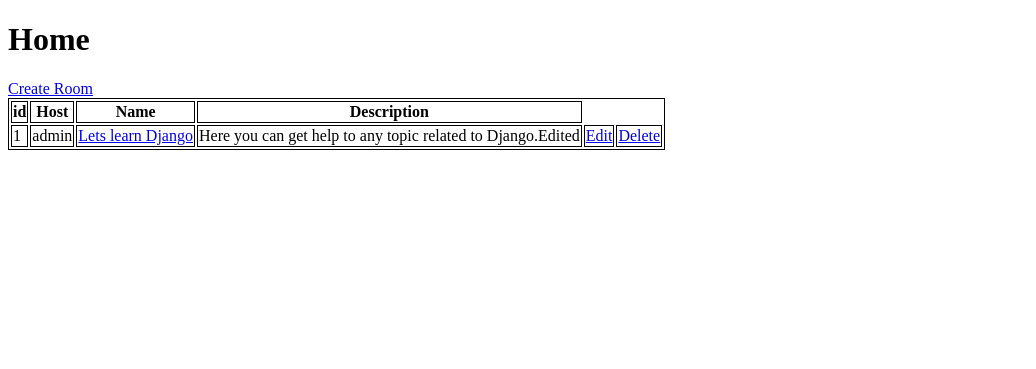
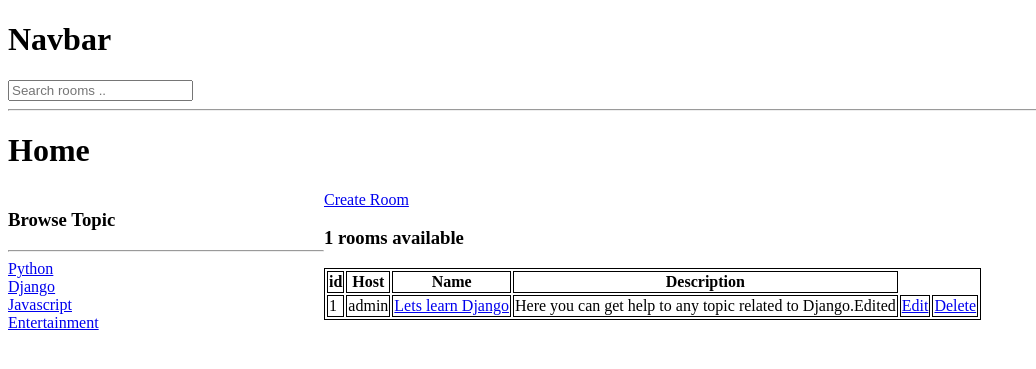
Before and after one commit to akash121kumar/StudyBud, a Django app: page / in a window 1280 px wide. Shown: the top 369 px of the page, without its empty margins (0-1036 px from the left). Run offline with Django 3.2, Linux system fonts and the light colour scheme; data comes from the database, SQL or seed files in the repository.

Commit message:
Search functionality added

```diff
--- a/base/templates/base/base.html
+++ b/base/templates/base/base.html
@@ -7,6 +7,7 @@
     <title>StudyBud</title>
 </head>
 <body>
+    {% include 'base/navbar.html' %}
     {% block content %}
     {% endblock content %}
 </body>
--- a/base/templates/base/home.html
+++ b/base/templates/base/home.html
@@ -1,8 +1,25 @@
 {% extends 'base/base.html' %}
 {% block content %}
+<style>
+  .home-container{
+    display: grid;
+    grid-template-columns: 1fr 3fr;
+  }
+</style>
 <h1>Home</h1>
-<div >
+<div class="home-container">
+  <div>
+    <h3>Browse Topic</h3>
+    <hr>
+    {% for topic in topics %}
+    <div>
+      <a href="{% url 'home' %}?q={{topic.name}}">{{topic.name}}</a>
+    </div>
+    {% endfor %}
+  </div>
+  <div >
     <a href="{% url 'create_room' %}">Create Room</a>
+    <h3>{{rooms_count}} rooms available</h3>
     <table style="border: 1px solid;">
         <tr style="border: 1px solid;">
           <th style="border: 1px solid;">id</th>
@@ -24,5 +41,8 @@
         {% endfor %}
 
       </table>
+  </div>
+
 </div>
+
 {% endblock %}
--- /dev/null
+++ b/base/templates/base/navbar.html
@@ -0,0 +1,7 @@
+<h1>Navbar</h1>
+
+<form action="{% url 'home' %}">
+    <input type="text" name="q" placeholder="Search rooms .." />
+
+</form>
+<hr>
--- a/base/views.py
+++ b/base/views.py
@@ -1,11 +1,23 @@
 from django.shortcuts import redirect, render
-from django.http import HttpResponse
-from .models import Room
+from django.db.models import Q
+from .models import Room,Topic
 from .form import RoomCreationForm
 
 def home(request):
-    rooms=Room.objects.all()
-    context={'rooms':rooms}
+
+    q=request.GET.get('q')
+    if q:
+        rooms=Room.objects.filter(
+            Q(topic__name__icontains=q)|
+            Q(name__icontains=q)|
+            Q(description__icontains=q)|
+            Q(host__username__icontains=q)
+            )
+    else:
+        rooms=Room.objects.all()
+    rooms_count= rooms.count()
+    topics=Topic.objects.all()
+    context={'rooms':rooms,'topics':topics,'rooms_count':rooms_count}
 
     return render(request,'base/home.html',context)
 
```
